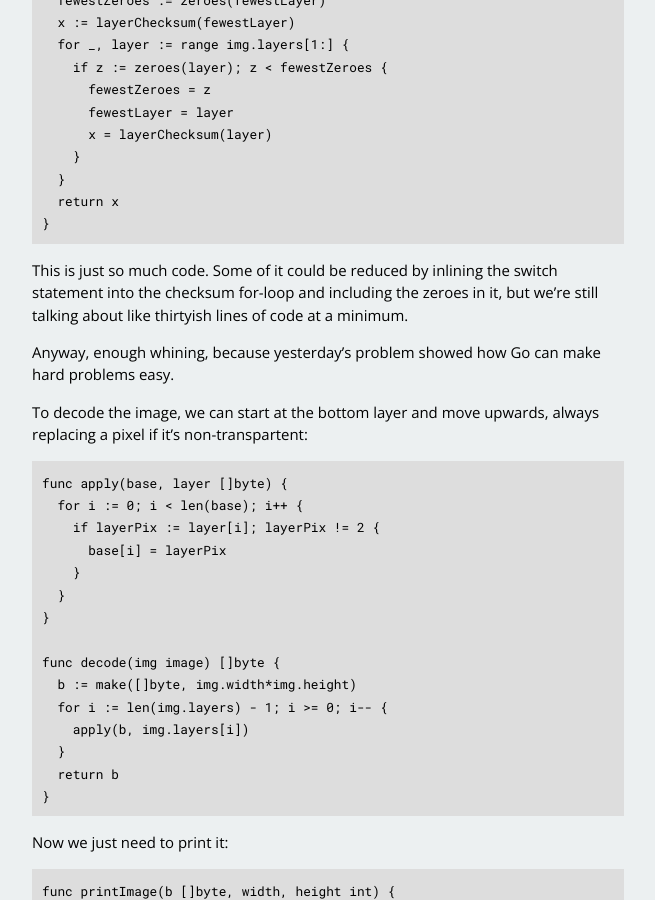
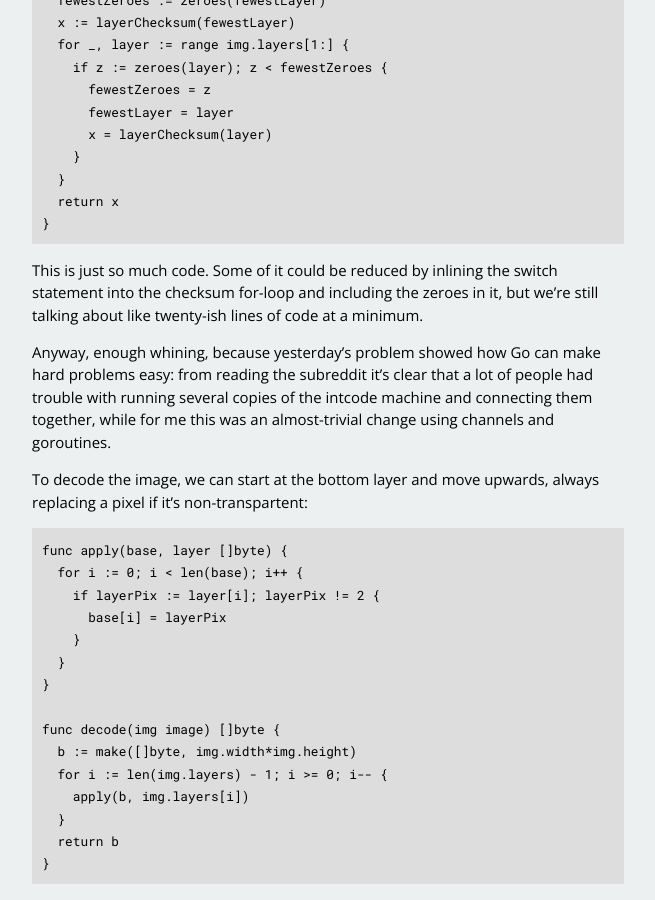
Before and after one commit to dhconnelly/dhconnelly.github.io, a Jekyll site: the page built from _posts/2019-12-01-advent-2019-running.md, in a window 1280 px wide and 900 px high, scrolled down 20993 px. Shown: the whole window, without its empty margins (312-967 px from the left). Built offline with Jekyll 4.4.1, drawn with Linux system fonts in a browser that asks for light colours.

Commit message:
Update 2019-12-01-advent-2019-running.md

```diff
--- a/_posts/2019-12-01-advent-2019-running.md
+++ b/_posts/2019-12-01-advent-2019-running.md
@@ -1082,10 +1082,13 @@ func checksum(img image) int {
 
 This is just so much code. Some of it could be reduced by inlining the switch
 statement into the checksum for-loop and including the zeroes in it, but we're
-still talking about like thirtyish lines of code at a minimum.
+still talking about like twenty-ish lines of code at a minimum.
 
 Anyway, enough whining, because yesterday's problem showed how Go can make
-hard problems easy.
+hard problems easy: from reading the subreddit it's clear that a lot of
+people had trouble with running several copies of the intcode machine and
+connecting them together, while for me this was an almost-trivial change
+using channels and goroutines.
 
 To decode the image, we can start at the bottom layer and move upwards, always
 replacing a pixel if it's non-transpartent:
```
